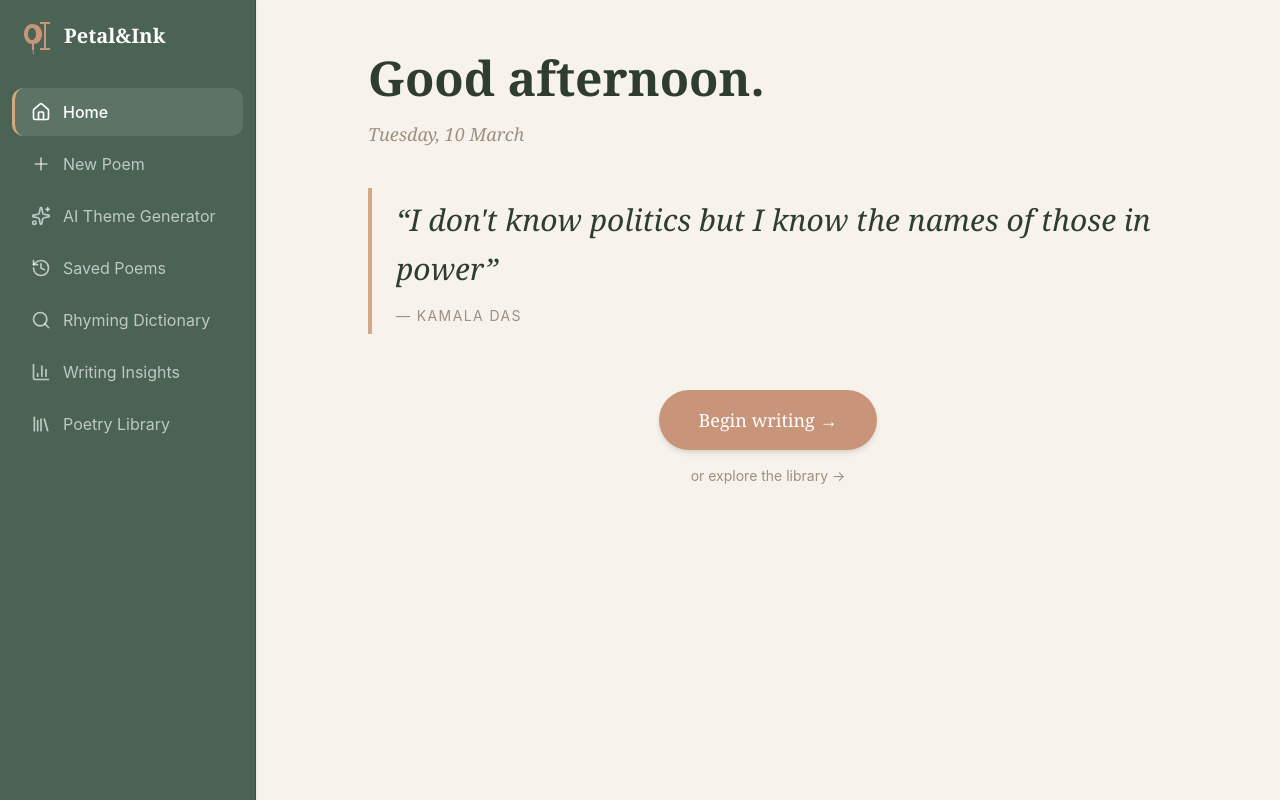
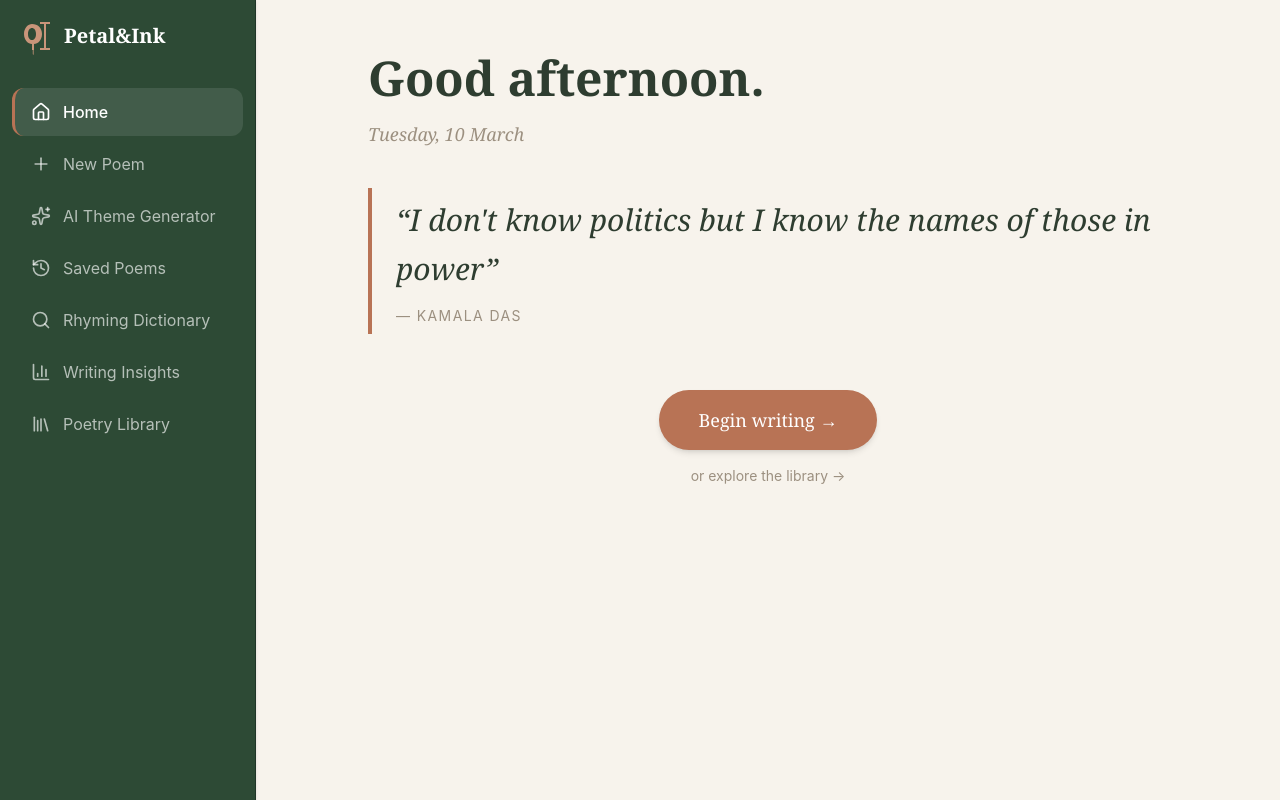
Before and after one commit to vaanyaagarwal27/petal-ink, a React (Vite) app: page / in a window 1280 px wide. Built offline with nearby package versions, Linux system fonts and the light colour scheme.

Commit message:
fix: restore sidebar, adjust button tone

```diff
--- a/src/App.tsx
+++ b/src/App.tsx
@@ -268,7 +268,7 @@ export default function App() {
       {/* Sidebar */}
       <aside
         className="w-full md:w-64 flex-shrink-0 flex flex-col py-4 shadow-sm"
-        style={{ background: '#4a6355', borderRight: '1px solid #3a5244' }}
+        style={{ background: '#2d4a35', borderRight: '1px solid #1f3527' }}
       >
         <Logo />
         <nav className="flex-1 px-3 space-y-1">
@@ -430,7 +430,7 @@ function DashboardView({ savedPoems, onBeginWriting, onExploreLibrary }: {
       {/* Pull quote */}
       <div
         className="my-10 pl-6 py-2"
-        style={{ borderLeft: '4px solid #d4a882' }}
+        style={{ borderLeft: '4px solid #b87355' }}
       >
         <p
           className="text-2xl md:text-3xl italic leading-relaxed"
@@ -461,7 +461,7 @@ function DashboardView({ savedPoems, onBeginWriting, onExploreLibrary }: {
                 key={poem.id}
                 className="flex-shrink-0 w-56 p-4"
                 style={{
-                  background: '#ffffff',
+                  background: '#fdfaf6',
                   border: '1px solid #ede7d9',
                   borderRadius: '14px',
                 }}
@@ -502,7 +502,7 @@ function DashboardView({ savedPoems, onBeginWriting, onExploreLibrary }: {
         <button
           onClick={onBeginWriting}
           className="px-10 py-4 rounded-full text-white text-lg shadow-md transition-opacity hover:opacity-90"
-          style={{ background: '#c9957a', fontFamily: 'Georgia, serif' }}
+          style={{ background: '#b87355', fontFamily: 'Georgia, serif' }}
         >
           Begin writing →
         </button>
@@ -1067,7 +1067,7 @@ function SkeletonCard() {
   return (
     <div
       className="rounded-2xl p-8 border"
-      style={{ background: '#ffffff', borderColor: '#ede7d9' }}
+      style={{ background: '#fdfaf6', borderColor: '#ede7d9' }}
     >
       <div className="skeleton-shimmer h-3 w-16 mb-4" />
       <div className="skeleton-shimmer h-7 w-3/4 mb-3" />
--- a/src/index.css
+++ b/src/index.css
@@ -7,7 +7,7 @@
   --color-lilac-300: #d4c4a8;
   --color-lilac-400: #9c9080;
   --color-lilac-500: #a8845a;
-  --color-lilac-600: #c9957a;
+  --color-lilac-600: #b87355;
   --color-lilac-700: #be8a6f;
   --color-lilac-800: #2e3d30;
   --color-lilac-900: #0f1a0f;
@@ -64,7 +64,7 @@
     background: rgba(255, 255, 255, 0.1);
     color: white;
     font-weight: 500;
-    border-left-color: #d4a882;
+    border-left-color: #b87355;
   }
 
   .skeleton-shimmer {
```
